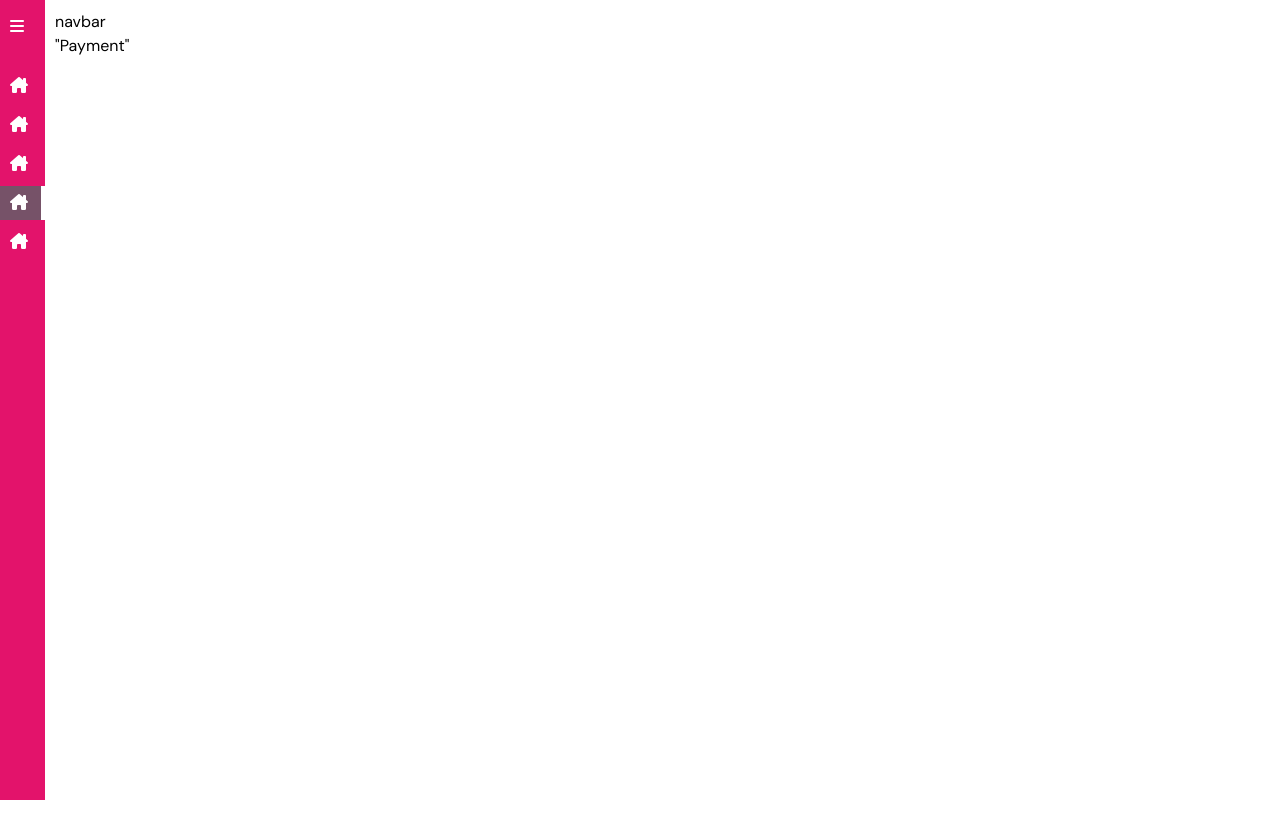
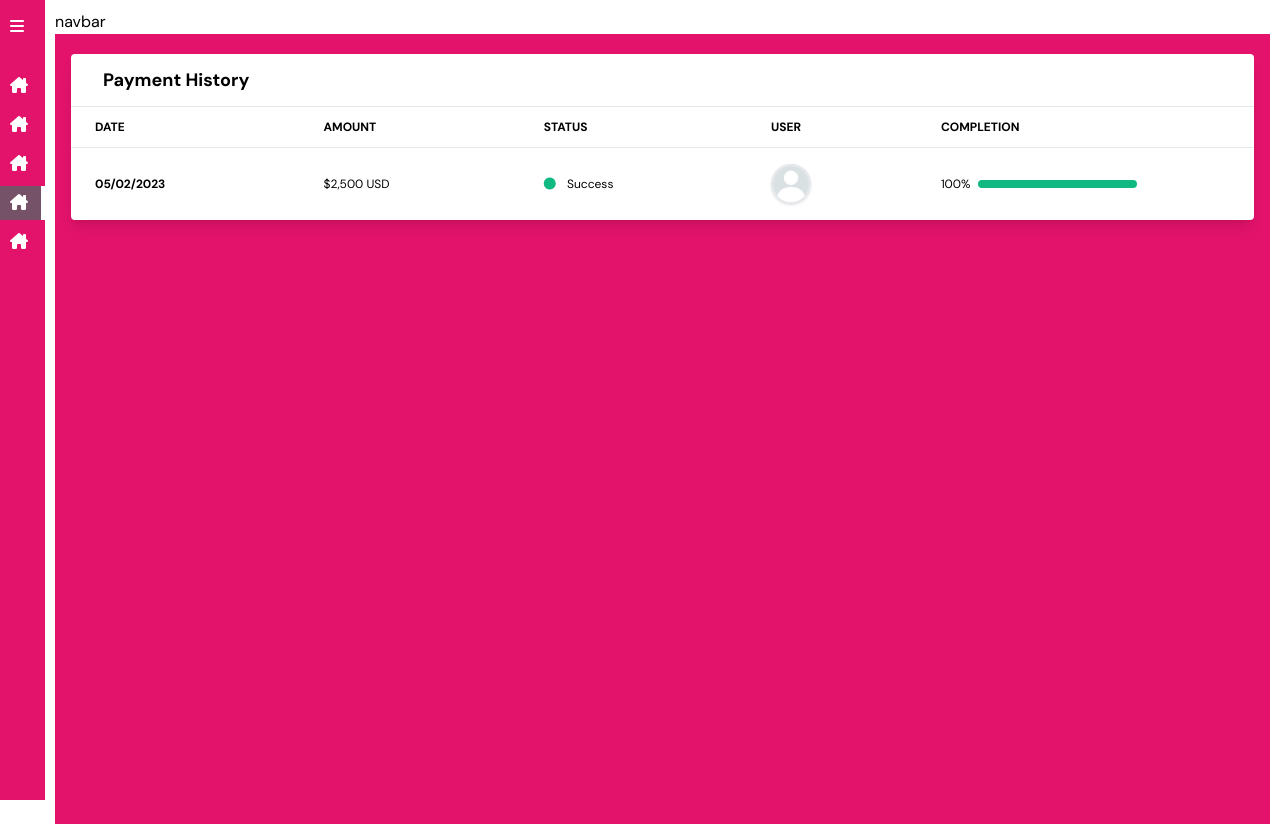
Before and after one commit to AyonJD/payment-dashboard, a React (Create React App) app: page /dashboard/payment in a window 1280 px wide. Before the commit the page ends 800 px from the top, so only its background shows below. Built offline with nearby package versions, Linux system fonts and the light colour scheme.

Commit message:
Payment complete

```diff
--- a/public/index.html
+++ b/public/index.html
@@ -20,7 +20,7 @@
     crossorigin="anonymous" referrerpolicy="no-referrer" />
   <!-- Material Icons -->
   <link rel="stylesheet" href="https://fonts.googleapis.com/icon?family=Material+Icons" />
-  <title>Admin Panel</title>
+  <title>Central Bank Of Thiland</title>
 </head>
 
 <body>
--- a/src/components/Sidebar/AdminSidebar.js
+++ b/src/components/Sidebar/AdminSidebar.js
@@ -73,7 +73,7 @@
                                     exit="hidden"
                                     className="logo"
                                 >
-                                    RIDER
+                                    CBT
                                 </motion.h1>
                             )}
                         </AnimatePresence>
--- a/src/components/Sidebar/Sidebar.js
+++ b/src/components/Sidebar/Sidebar.js
@@ -93,7 +93,7 @@
 									exit="hidden"
 									className="logo"
 								>
-									RIDER
+									CBT
 								</motion.h1>
 							)}
 						</AnimatePresence>
--- /dev/null
+++ b/src/components/Tables/UserTable/PaymentHistoryTable.js
@@ -0,0 +1,138 @@
+import React from 'react';
+import profileImage from '../../../assets/img/profile.jpg';
+
+const PaymentHistoryTable = ({ color }) => {
+    return (
+        <>
+            <div
+                className={
+                    "relative flex flex-col min-w-0 break-words w-full mb-6 shadow-lg rounded " +
+                    (color === "light" ? "bg-white" : "bg-lightBlue-900 text-white")
+                }
+            >
+                <div className="rounded-t mb-0 px-4 py-3 border-0">
+                    <div className="flex flex-wrap items-center">
+                        <div className="relative w-full px-4 max-w-full flex-grow flex-1">
+                            <h3
+                                className={
+                                    "font-semibold text-lg " +
+                                    (color === "light" ? "text-blueGray-700" : "text-white")
+                                }
+                            >
+                                Payment History
+                            </h3>
+                        </div>
+                    </div>
+                </div>
+
+
+                <div className="block w-full overflow-x-auto">
+
+                    <table className="items-center w-full bg-transparent border-collapse">
+                        <thead>
+                            <tr>
+                                <th
+                                    className={
+                                        "px-6 align-middle border border-solid py-3 text-xs uppercase border-l-0 border-r-0 whitespace-nowrap font-semibold text-left " +
+                                        (color === "light"
+                                            ? "bg-blueGray-50 text-blueGray-500 border-blueGray-100"
+                                            : "bg-lightBlue-800 text-lightBlue-300 border-lightBlue-700")
+                                    }
+                                >
+                                    Date
+                                </th>
+                                <th
+                                    className={
+                                        "px-6 align-middle border border-solid py-3 text-xs uppercase border-l-0 border-r-0 whitespace-nowrap font-semibold text-left " +
+                                        (color === "light"
+                                            ? "bg-blueGray-50 text-blueGray-500 border-blueGray-100"
+                                            : "bg-lightBlue-800 text-lightBlue-300 border-lightBlue-700")
+                                    }
+                                >
+                                    Amount
+                                </th>
+                                <th
+                                    className={
+                                        "px-6 align-middle border border-solid py-3 text-xs uppercase border-l-0 border-r-0 whitespace-nowrap font-semibold text-left " +
+                                        (color === "light"
+                                            ? "bg-blueGray-50 text-blueGray-500 border-blueGray-100"
+                                            : "bg-lightBlue-800 text-lightBlue-300 border-lightBlue-700")
+                                    }
+                                >
+                                    Status
+                                </th>
+                                <th
+                                    className={
+                                        "px-6 align-middle border border-solid py-3 text-xs uppercase border-l-0 border-r-0 whitespace-nowrap font-semibold text-left " +
+                                        (color === "light"
+                                            ? "bg-blueGray-50 text-blueGray-500 border-blueGray-100"
+                                            : "bg-lightBlue-800 text-lightBlue-300 border-lightBlue-700")
+                                    }
+                                >
+                                    User
+                                </th>
+                                <th
+                                    className={
+                                        "px-6 align-middle border border-solid py-3 text-xs uppercase border-l-0 border-r-0 whitespace-nowrap font-semibold text-left " +
+                                        (color === "light"
+                                            ? "bg-blueGray-50 text-blueGray-500 border-blueGray-100"
+                                            : "bg-lightBlue-800 text-lightBlue-300 border-lightBlue-700")
+                                    }
+                                >
+                                    Completion
+                                </th>
+                                <th
+                                    className={
+                                        "px-6 align-middle border border-solid py-3 text-xs uppercase border-l-0 border-r-0 whitespace-nowrap font-semibold text-left " +
+                                        (color === "light"
+                                            ? "bg-blueGray-50 text-blueGray-500 border-blueGray-100"
+                                            : "bg-lightBlue-800 text-lightBlue-300 border-lightBlue-700")
+                                    }
+                                ></th>
+                            </tr>
+                        </thead>
+                        <tbody>
+                            <tr>
+                                <th className="border-t-0 px-6 align-middle border-l-0 border-r-0 text-xs whitespace-nowrap p-4 text-left">
+                                    05/02/2023
+                                </th>
+                                <td className="border-t-0 px-6 align-middle border-l-0 border-r-0 text-xs whitespace-nowrap p-4">
+                                    $2,500 USD
+                                </td>
+                                <td className="border-t-0 px-6 align-middle border-l-0 border-r-0 text-xs whitespace-nowrap p-4">
+                                    <i className="fas fa-circle text-emerald-500 mr-2"></i> Success
+                                </td>
+                                <td className="border-t-0 px-6 align-middle border-l-0 border-r-0 text-xs whitespace-nowrap p-4">
+                                    <img
+                                        src={profileImage}
+                                        alt="..."
+                                        className="w-10 h-10 rounded-full border-2 border-blueGray-50 shadow"
+                                    ></img>
+                                </td>
+                                <td className="border-t-0 px-6 align-middle border-l-0 border-r-0 text-xs whitespace-nowrap p-4">
+                                    <div className="flex items-center">
+                                        <span className="mr-2">100%</span>
+                                        <div className="relative w-full">
+                                            <div className="overflow-hidden h-2 text-xs flex rounded bg-red-200">
+                                                <div
+                                                    style={{ width: "100%" }}
+                                                    className="shadow-none flex flex-col text-center whitespace-nowrap text-white justify-center bg-emerald-500"
+                                                ></div>
+                                            </div>
+                                        </div>
+                                    </div>
+                                </td>
+                                {/* <td className="border-t-0 px-6 align-middle border-l-0 border-r-0 text-xs whitespace-nowrap p-4 text-right">
+                                    <TableDropdown />
+                                </td> */}
+                            </tr>
+                        </tbody>
+                    </table>
+
+                </div>
+            </div>
+        </>
+    );
+};
+
+export default PaymentHistoryTable;
--- a/src/pages/UserDashboard/Payment.js
+++ b/src/pages/UserDashboard/Payment.js
@@ -1,9 +1,14 @@
 import React from 'react';
+import PaymentHistoryTable from '../../components/Tables/UserTable/PaymentHistoryTable';
 
 const Payment = () => {
     return (
-        <div>
-            "Payment"
+        <div className='bg-bkash h-full w-full'>
+            <div className="flex pt-5 justify-center flex-wrap h-full w-full">
+                <div className="w-full px-4">
+                    <PaymentHistoryTable color="light" />
+                </div>
+            </div>
         </div>
     );
 };
```
